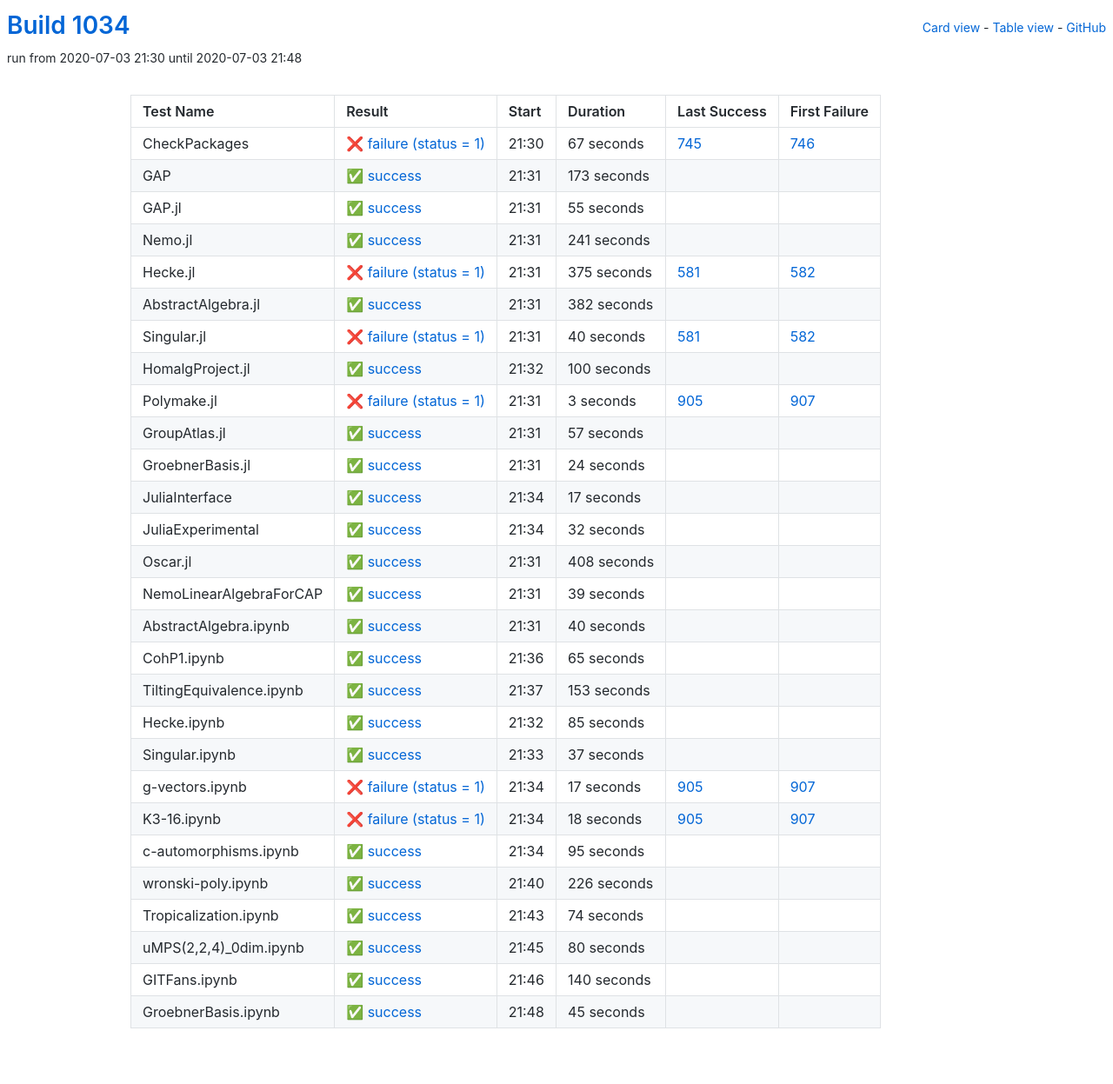
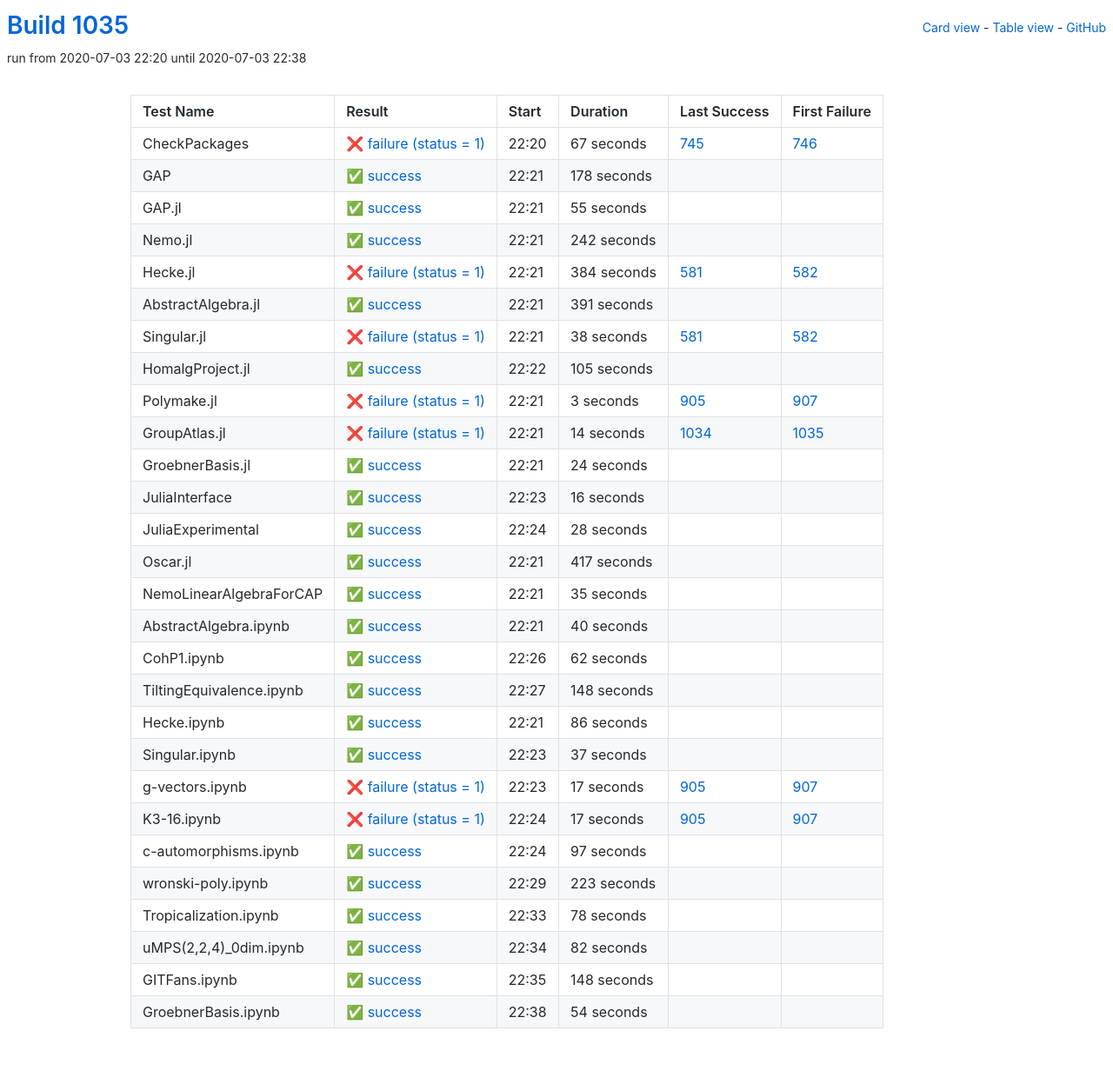
Before and after one commit to oscar-system/oscar-ci-status-1.4, a Jekyll site: the page built from table.html, in a window 1280 px wide. Shown: the whole page at 87% size. Built offline with Jekyll 4.4.1, drawn with Linux system fonts in a browser that asks for light colours.

Commit message:
Build #1035

```diff
--- a/_data/ci.yml
+++ b/_data/ci.yml
@@ -1,6 +1,6 @@
 ---
-build: 1034
-build_url: https://oscarci.mathematik.uni-kl.de/job/oscar-julia-1.4/1034/
+build: 1035
+build_url: https://oscarci.mathematik.uni-kl.de/job/oscar-julia-1.4/1035/
 job: oscar-julia-1.4
 organization: oscar-system
 repo: oscar-ci-status-1.4
@@ -8,8 +8,8 @@ repourl: https://github.com/oscar-system/oscar-ci-status-1.4
 tests:
 - name: CheckPackages
   id: checkpackages
-  log: https://oscarci.mathematik.uni-kl.de/job/oscar-julia-1.4/1034/artifact/logs/build-1034/CheckPackages.log
-  start: 2020-07-03 21:30
+  log: https://oscarci.mathematik.uni-kl.de/job/oscar-julia-1.4/1035/artifact/logs/build-1035/CheckPackages.log
+  start: 2020-07-03 22:20
   success: false
   exitcode: 1
   status: failure
@@ -20,20 +20,20 @@ tests:
   first_failure_url: https://oscarci.mathematik.uni-kl.de/job/oscar-julia-1.4/746/
 - name: GAP
   id: gap
-  log: https://oscarci.mathematik.uni-kl.de/job/oscar-julia-1.4/1034/artifact/logs/build-1034/GAP.log
-  start: 2020-07-03 21:31
+  log: https://oscarci.mathematik.uni-kl.de/job/oscar-julia-1.4/1035/artifact/logs/build-1035/GAP.log
+  start: 2020-07-03 22:21
   success: true
   exitcode: 0
   status: success
-  duration: 173
+  duration: 178
   last_success: false
   last_success_url:
   first_failure: false
   first_failure_url:
 - name: GAP.jl
   id: gap-jl
-  log: https://oscarci.mathematik.uni-kl.de/job/oscar-julia-1.4/1034/artifact/logs/build-1034/GAP.jl.log
-  start: 2020-07-03 21:31
+  log: https://oscarci.mathematik.uni-kl.de/job/oscar-julia-1.4/1035/artifact/logs/build-1035/GAP.jl.log
+  start: 2020-07-03 22:21
   success: true
   exitcode: 0
   status: success
@@ -44,68 +44,68 @@ tests:
   first_failure_url:
 - name: Nemo.jl
   id: nemo-jl
-  log: https://oscarci.mathematik.uni-kl.de/job/oscar-julia-1.4/1034/artifact/logs/build-1034/Nemo.jl.log
-  start: 2020-07-03 21:31
+  log: https://oscarci.mathematik.uni-kl.de/job/oscar-julia-1.4/1035/artifact/logs/build-1035/Nemo.jl.log
+  start: 2020-07-03 22:21
   success: true
   exitcode: 0
   status: success
-  duration: 241
+  duration: 242
   last_success: false
   last_success_url:
   first_failure: false
   first_failure_url:
 - name: Hecke.jl
   id: hecke-jl
-  log: https://oscarci.mathematik.uni-kl.de/job/oscar-julia-1.4/1034/artifact/logs/build-1034/Hecke.jl.log
-  start: 2020-07-03 21:31
+  log: https://oscarci.mathematik.uni-kl.de/job/oscar-julia-1.4/1035/artifact/logs/build-1035/Hecke.jl.log
+  start: 2020-07-03 22:21
   success: false
   exitcode: 1
   status: failure
-  duration: 375
+  duration: 384
   last_success: 581
   last_success_url: https://oscarci.mathematik.uni-kl.de/job/oscar-julia-1.4/581/
   first_failure: 582
   first_failure_url: https://oscarci.mathematik.uni-kl.de/job/oscar-julia-1.4/582/
 - name: AbstractAlgebra.jl
   id: abstractalgebra-jl
-  log: https://oscarci.mathematik.uni-kl.de/job/oscar-julia-1.4/1034/artifact/logs/build-1034/AbstractAlgebra.jl.log
-  start: 2020-07-03 21:31
+  log: https://oscarci.mathematik.uni-kl.de/job/oscar-julia-1.4/1035/artifact/logs/build-1035/AbstractAlgebra.jl.log
+  start: 2020-07-03 22:21
   success: true
   exitcode: 0
   status: success
-  duration: 382
+  duration: 391
   last_success: false
   last_success_url:
   first_failure: false
   first_failure_url:
 - name: Singular.jl
   id: singular-jl
-  log: https://oscarci.mathematik.uni-kl.de/job/oscar-julia-1.4/1034/artifact/logs/build-1034/Singular.jl.log
-  start: 2020-07-03 21:31
+  log: https://oscarci.mathematik.uni-kl.de/job/oscar-julia-1.4/1035/artifact/logs/build-1035/Singular.jl.log
+  start: 2020-07-03 22:21
   success: false
   exitcode: 1
   status: failure
-  duration: 40
+  duration: 38
   last_success: 581
   last_success_url: https://oscarci.mathematik.uni-kl.de/job/oscar-julia-1.4/581/
   first_failure: 582
   first_failure_url: https://oscarci.mathematik.uni-kl.de/job/oscar-julia-1.4/582/
 - name: HomalgProject.jl
   id: homalgproject-jl
-  log: https://oscarci.mathematik.uni-kl.de/job/oscar-julia-1.4/1034/artifact/logs/build-1034/HomalgProject.jl.log
-  start: 2020-07-03 21:32
+  log: https://oscarci.mathematik.uni-kl.de/job/oscar-julia-1.4/1035/artifact/logs/build-1035/HomalgProject.jl.log
+  start: 2020-07-03 22:22
   success: true
   exitcode: 0
   status: success
-  duration: 100
+  duration: 105
   last_success: false
   last_success_url:
   first_failure: false
   first_failure_url:
 - name: Polymake.jl
   id: polymake-jl
-  log: https://oscarci.mathematik.uni-kl.de/job/oscar-julia-1.4/1034/artifact/logs/build-1034/Polymake.jl.log
-  start: 2020-07-03 21:31
+  log: https://oscarci.mathematik.uni-kl.de/job/oscar-julia-1.4/1035/artifact/logs/build-1035/Polymake.jl.log
+  start: 2020-07-03 22:21
   success: false
   exitcode: 1
   status: failure
@@ -116,20 +116,20 @@ tests:
   first_failure_url: https://oscarci.mathematik.uni-kl.de/job/oscar-julia-1.4/907/
 - name: GroupAtlas.jl
   id: groupatlas-jl
-  log: https://oscarci.mathematik.uni-kl.de/job/oscar-julia-1.4/1034/artifact/logs/build-1034/GroupAtlas.jl.log
-  start: 2020-07-03 21:31
-  success: true
-  exitcode: 0
-  status: success
-  duration: 57
-  last_success: false
-  last_success_url:
-  first_failure: false
-  first_failure_url:
+  log: https://oscarci.mathematik.uni-kl.de/job/oscar-julia-1.4/1035/artifact/logs/build-1035/GroupAtlas.jl.log
+  start: 2020-07-03 22:21
+  success: false
+  exitcode: 1
+  status: failure
+  duration: 14
+  last_success: 1034
+  last_success_url: https://oscarci.mathematik.uni-kl.de/job/oscar-julia-1.4/1034/
+  first_failure: 1035
+  first_failure_url: https://oscarci.mathematik.uni-kl.de/job/oscar-julia-1.4/1035/
 - name: GroebnerBasis.jl
   id: groebnerbasis-jl
-  log: https://oscarci.mathematik.uni-kl.de/job/oscar-julia-1.4/1034/artifact/logs/build-1034/GroebnerBasis.jl.log
-  start: 2020-07-03 21:31
+  log: https://oscarci.mathematik.uni-kl.de/job/oscar-julia-1.4/1035/artifact/logs/build-1035/GroebnerBasis.jl.log
+  start: 2020-07-03 22:21
   success: true
   exitcode: 0
   status: success
@@ -140,56 +140,56 @@ tests:
   first_failure_url:
 - name: JuliaInterface
   id: juliainterface
-  log: https://oscarci.mathematik.uni-kl.de/job/oscar-julia-1.4/1034/artifact/logs/build-1034/JuliaInterface.log
-  start: 2020-07-03 21:34
+  log: https://oscarci.mathematik.uni-kl.de/job/oscar-julia-1.4/1035/artifact/logs/build-1035/JuliaInterface.log
+  start: 2020-07-03 22:23
   success: true
   exitcode: 0
   status: success
-  duration: 17
+  duration: 16
   last_success: false
   last_success_url:
   first_failure: false
   first_failure_url:
 - name: JuliaExperimental
   id: juliaexperimental
-  log: https://oscarci.mathematik.uni-kl.de/job/oscar-julia-1.4/1034/artifact/logs/build-1034/JuliaExperimental.log
-  start: 2020-07-03 21:34
+  log: https://oscarci.mathematik.uni-kl.de/job/oscar-julia-1.4/1035/artifact/logs/build-1035/JuliaExperimental.log
+  start: 2020-07-03 22:24
   success: true
   exitcode: 0
   status: success
-  duration: 32
+  duration: 28
   last_success: false
   last_success_url:
   first_failure: false
   first_failure_url:
 - name: Oscar.jl
   id: oscar-jl
-  log: https://oscarci.mathematik.uni-kl.de/job/oscar-julia-1.4/1034/artifact/logs/build-1034/Oscar.jl.log
-  start: 2020-07-03 21:31
+  log: https://oscarci.mathematik.uni-kl.de/job/oscar-julia-1.4/1035/artifact/logs/build-1035/Oscar.jl.log
+  start: 2020-07-03 22:21
   success: true
   exitcode: 0
   status: success
-  duration: 408
+  duration: 417
   last_success: false
   last_success_url:
   first_failure: false
   first_failure_url:
 - name: NemoLinearAlgebraForCAP
   id: nemolinearalgebraforcap
-  log: https://oscarci.mathematik.uni-kl.de/job/oscar-julia-1.4/1034/artifact/logs/build-1034/NemoLinearAlgebraForCAP.log
-  start: 2020-07-03 21:31
+  log: https://oscarci.mathematik.uni-kl.de/job/oscar-julia-1.4/1035/artifact/logs/build-1035/NemoLinearAlgebraForCAP.log
+  start: 2020-07-03 22:21
   success: true
   exitcode: 0
   status: success
-  duration: 39
+  duration: 35
   last_success: false
   last_success_url:
   first_failure: false
   first_failure_url:
 - name: AbstractAlgebra.ipynb
   id: abstractalgebra-ipynb
-  log: https://oscarci.mathematik.uni-kl.de/job/oscar-julia-1.4/1034/artifact/logs/build-1034/AbstractAlgebra.ipynb.log
-  start: 2020-07-03 21:31
+  log: https://oscarci.mathematik.uni-kl.de/job/oscar-julia-1.4/1035/artifact/logs/build-1035/AbstractAlgebra.ipynb.log
+  start: 2020-07-03 22:21
   success: true
   exitcode: 0
   status: success
@@ -200,44 +200,44 @@ tests:
   first_failure_url:
 - name: CohP1.ipynb
   id: cohp1-ipynb
-  log: https://oscarci.mathematik.uni-kl.de/job/oscar-julia-1.4/1034/artifact/logs/build-1034/CohP1.ipynb.log
-  start: 2020-07-03 21:36
+  log: https://oscarci.mathematik.uni-kl.de/job/oscar-julia-1.4/1035/artifact/logs/build-1035/CohP1.ipynb.log
+  start: 2020-07-03 22:26
   success: true
   exitcode: 0
   status: success
-  duration: 65
+  duration: 62
   last_success: false
   last_success_url:
   first_failure: false
   first_failure_url:
 - name: TiltingEquivalence.ipynb
   id: tiltingequivalence-ipynb
-  log: https://oscarci.mathematik.uni-kl.de/job/oscar-julia-1.4/1034/artifact/logs/build-1034/TiltingEquivalence.ipynb.log
-  start: 2020-07-03 21:37
+  log: https://oscarci.mathematik.uni-kl.de/job/oscar-julia-1.4/1035/artifact/logs/build-1035/TiltingEquivalence.ipynb.log
+  start: 2020-07-03 22:27
   success: true
   exitcode: 0
   status: success
-  duration: 153
+  duration: 148
   last_success: false
   last_success_url:
   first_failure: false
   first_failure_url:
 - name: Hecke.ipynb
   id: hecke-ipynb
-  log: https://oscarci.mathematik.uni-kl.de/job/oscar-julia-1.4/1034/artifact/logs/build-1034/Hecke.ipynb.log
-  start: 2020-07-03 21:32
+  log: https://oscarci.mathematik.uni-kl.de/job/oscar-julia-1.4/1035/artifact/logs/build-1035/Hecke.ipynb.log
+  start: 2020-07-03 22:21
   success: true
   exitcode: 0
   status: success
-  duration: 85
+  duration: 86
   last_success: false
   last_success_url:
   first_failure: false
   first_failure_url:
 - name: Singular.ipynb
   id: singular-ipynb
-  log: https://oscarci.mathematik.uni-kl.de/job/oscar-julia-1.4/1034/artifact/logs/build-1034/Singular.ipynb.log
-  start: 2020-07-03 21:33
+  log: https://oscarci.mathematik.uni-kl.de/job/oscar-julia-1.4/1035/artifact/logs/build-1035/Singular.ipynb.log
+  start: 2020-07-03 22:23
   success: true
   exitcode: 0
   status: success
@@ -248,8 +248,8 @@ tests:
   first_failure_url:
 - name: g-vectors.ipynb
   id: g-vectors-ipynb
-  log: https://oscarci.mathematik.uni-kl.de/job/oscar-julia-1.4/1034/artifact/logs/build-1034/g-vectors.ipynb.log
-  start: 2020-07-03 21:34
+  log: https://oscarci.mathematik.uni-kl.de/job/oscar-julia-1.4/1035/artifact/logs/build-1035/g-vectors.ipynb.log
+  start: 2020-07-03 22:23
   success: false
   exitcode: 1
   status: failure
@@ -260,84 +260,84 @@ tests:
   first_failure_url: https://oscarci.mathematik.uni-kl.de/job/oscar-julia-1.4/907/
 - name: K3-16.ipynb
   id: k3-16-ipynb
-  log: https://oscarci.mathematik.uni-kl.de/job/oscar-julia-1.4/1034/artifact/logs/build-1034/K3-16.ipynb.log
-  start: 2020-07-03 21:34
+  log: https://oscarci.mathematik.uni-kl.de/job/oscar-julia-1.4/1035/artifact/logs/build-1035/K3-16.ipynb.log
+  start: 2020-07-03 22:24
   success: false
   exitcode: 1
   status: failure
-  duration: 18
+  duration: 17
   last_success: 905
   last_success_url: https://oscarci.mathematik.uni-kl.de/job/oscar-julia-1.4/905/
   first_failure: 907
   first_failure_url: https://oscarci.mathematik.uni-kl.de/job/oscar-julia-1.4/907/
 - name: c-automorphisms.ipynb
   id: c-automorphisms-ipynb
-  log: https://oscarci.mathematik.uni-kl.de/job/oscar-julia-1.4/1034/artifact/logs/build-1034/c-automorphisms.ipynb.log
-  start: 2020-07-03 21:34
+  log: https://oscarci.mathematik.uni-kl.de/job/oscar-julia-1.4/1035/artifact/logs/build-1035/c-automorphisms.ipynb.log
+  start: 2020-07-03 22:24
   success: true
   exitcode: 0
   status: success
-  duration: 95
+  duration: 97
   last_success: false
   last_success_url:
   first_failure: false
   first_failure_url:
 - name: wronski-poly.ipynb
   id: wronski-poly-ipynb
-  log: https://oscarci.mathematik.uni-kl.de/job/oscar-julia-1.4/1034/artifact/logs/build-1034/wronski-poly.ipynb.log
-  start: 2020-07-03 21:40
+  log: https://oscarci.mathematik.uni-kl.de/job/oscar-julia-1.4/1035/artifact/logs/build-1035/wronski-poly.ipynb.log
+  start: 2020-07-03 22:29
   success: true
   exitcode: 0
   status: success
-  duration: 226
+  duration: 223
   last_success: false
   last_success_url:
   first_failure: false
   first_failure_url:
 - name: Tropicalization.ipynb
   id: tropicalization-ipynb
-  log: https://oscarci.mathematik.uni-kl.de/job/oscar-julia-1.4/1034/artifact/logs/build-1034/Tropicalization.ipynb.log
-  start: 2020-07-03 21:43
+  log: https://oscarci.mathematik.uni-kl.de/job/oscar-julia-1.4/1035/artifact/logs/build-1035/Tropicalization.ipynb.log
+  start: 2020-07-03 22:33
   success: true
   exitcode: 0
   status: success
-  duration: 74
+  duration: 78
   last_success: false
   last_success_url:
   first_failure: false
   first_failure_url:
 - name: uMPS(2,2,4)_0dim.ipynb
   id: umps-2-2-4-0dim-ipynb
-  log: https://oscarci.mathematik.uni-kl.de/job/oscar-julia-1.4/1034/artifact/logs/build-1034/uMPS-2-2-4-_0dim.ipynb.log
-  start: 2020-07-03 21:45
+  log: https://oscarci.mathematik.uni-kl.de/job/oscar-julia-1.4/1035/artifact/logs/build-1035/uMPS-2-2-4-_0dim.ipynb.log
+  start: 2020-07-03 22:34
   success: true
   exitcode: 0
   status: success
-  duration: 80
+  duration: 82
   last_success: false
   last_success_url:
   first_failure: false
   first_failure_url:
 - name: GITFans.ipynb
   id: gitfans-ipynb
-  log: https://oscarci.mathematik.uni-kl.de/job/oscar-julia-1.4/1034/artifact/logs/build-1034/GITFans.ipynb.log
-  start: 2020-07-03 21:46
+  log: https://oscarci.mathematik.uni-kl.de/job/oscar-julia-1.4/1035/artifact/logs/build-1035/GITFans.ipynb.log
+  start: 2020-07-03 22:35
   success: true
   exitcode: 0
   status: success
-  duration: 140
+  duration: 148
   last_success: false
   last_success_url:
   first_failure: false
   first_failure_url:
 - name: GroebnerBasis.ipynb
   id: groebnerbasis-ipynb
-  log: https://oscarci.mathematik.uni-kl.de/job/oscar-julia-1.4/1034/artifact/logs/build-1034/GroebnerBasis.ipynb.log
-  start: 2020-07-03 21:48
+  log: https://oscarci.mathematik.uni-kl.de/job/oscar-julia-1.4/1035/artifact/logs/build-1035/GroebnerBasis.ipynb.log
+  start: 2020-07-03 22:38
   success: true
   exitcode: 0
   status: success
-  duration: 45
+  duration: 54
   last_success: false
   last_success_url:
   first_failure: false
```
Also changed, not shown: README.md.
